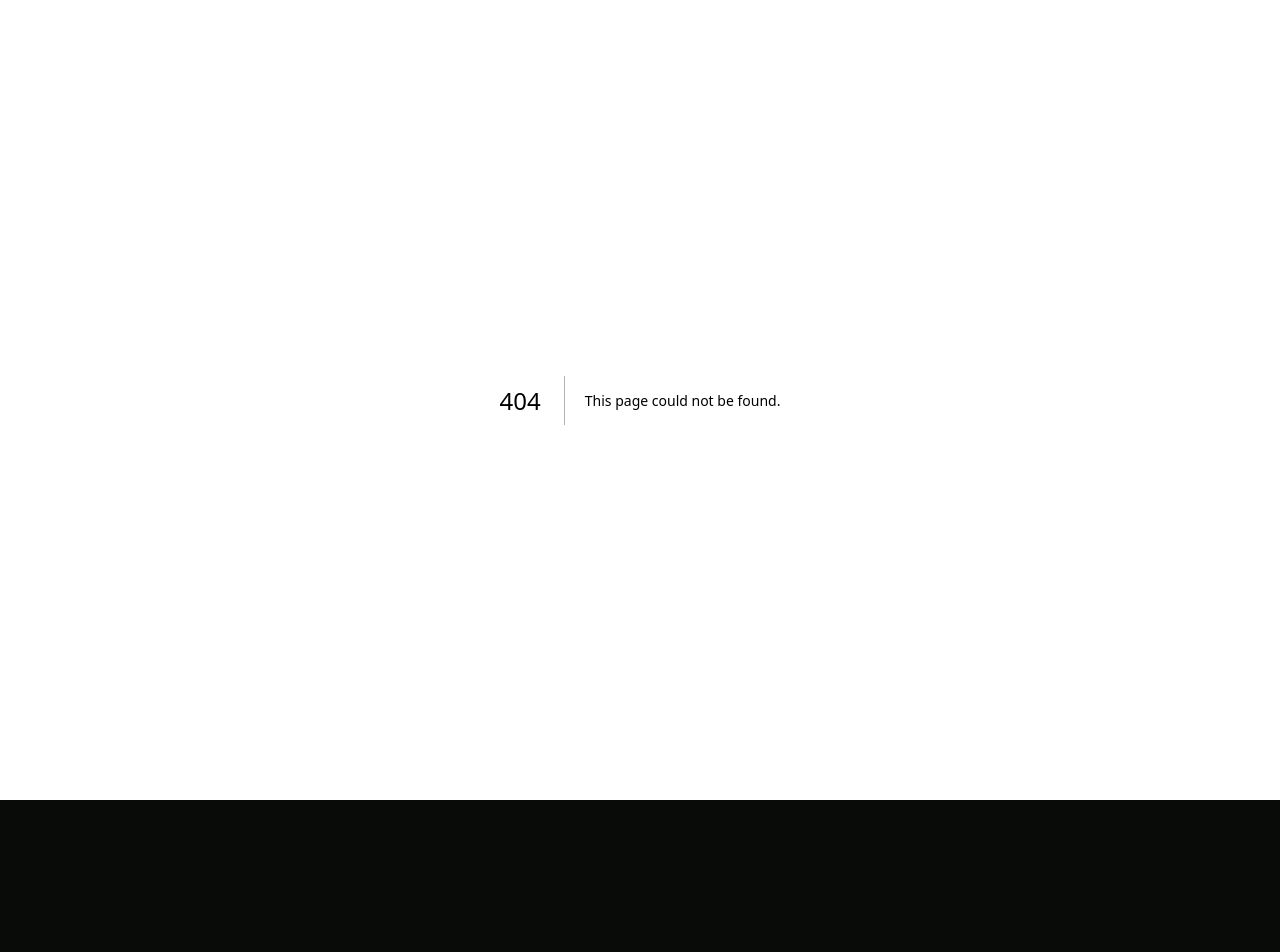
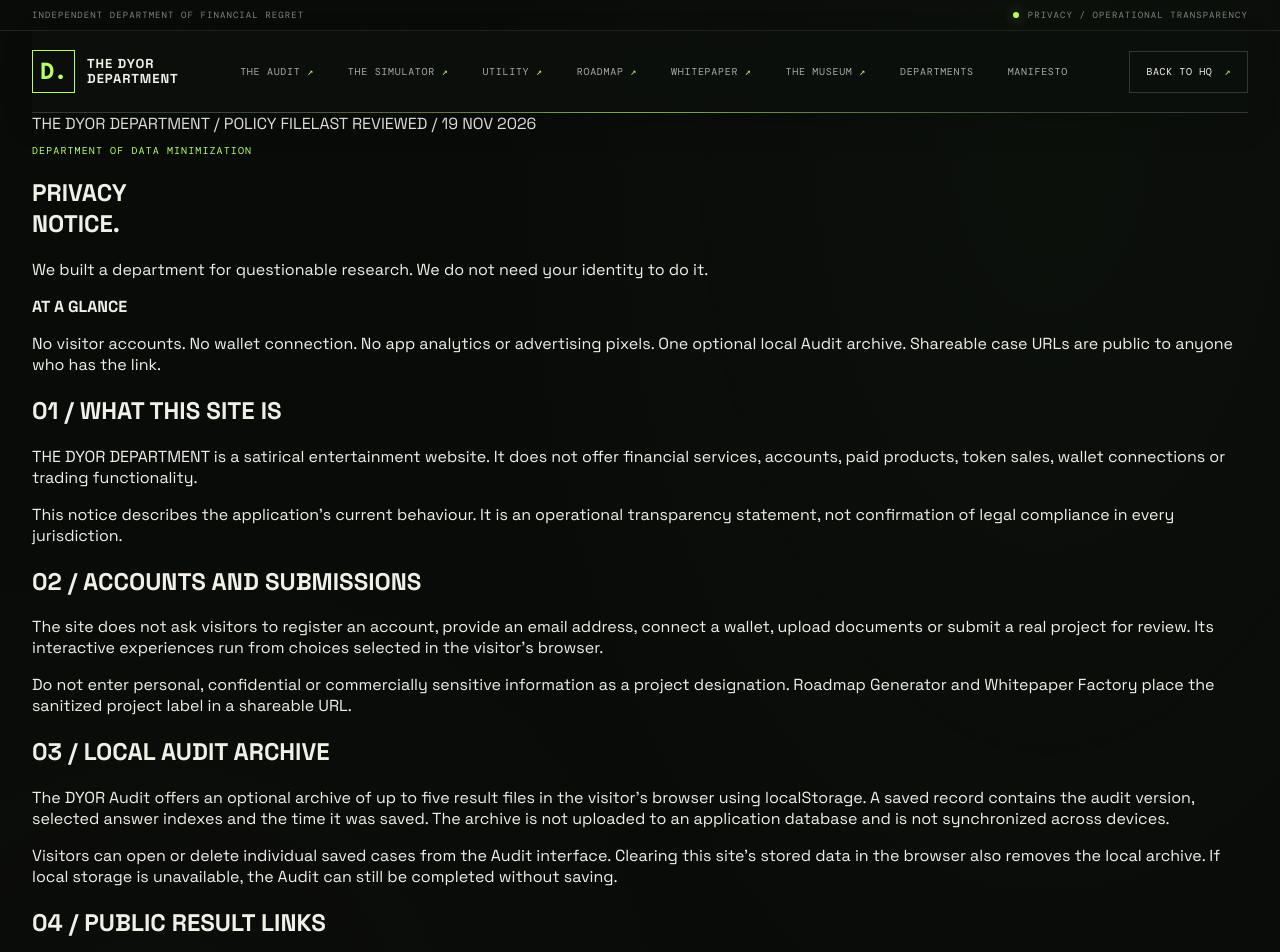
Before and after one commit to safherofficial/weird, a Next.js app: page /privacy in a window 1280 px wide. Before the commit this address had no page. Shown: the top 952 px of the page. Before the commit the page ends 800 px from the top, so only its background shows below. Built offline with nearby package versions, Linux system fonts and the light colour scheme.

Commit message:
feat(u10): add operational privacy notice and data-flow disclosures

```diff
--- /dev/null
+++ b/app/privacy/page.tsx
@@ -0,0 +1,99 @@
+import type { Metadata } from "next";
+import Link from "next/link";
+import DepartmentHeader from "../components/department-header";
+import DepartmentFooter from "../components/department-footer";
+
+export const metadata: Metadata = {
+  title: "Privacy Notice",
+  description: "How THE DYOR DEPARTMENT handles local audit archives, public result URLs, external fonts and basic hosting requests.",
+  alternates: { canonical: "/privacy" },
+};
+
+const sections = [
+  {
+    title: "01 / WHAT THIS SITE IS",
+    paragraphs: [
+      "THE DYOR DEPARTMENT is a satirical entertainment website. It does not offer financial services, accounts, paid products, token sales, wallet connections or trading functionality.",
+      "This notice describes the application's current behaviour. It is an operational transparency statement, not confirmation of legal compliance in every jurisdiction.",
+    ],
+  },
+  {
+    title: "02 / ACCOUNTS AND SUBMISSIONS",
+    paragraphs: [
+      "The site does not ask visitors to register an account, provide an email address, connect a wallet, upload documents or submit a real project for review. Its interactive experiences run from choices selected in the visitor's browser.",
+      "Do not enter personal, confidential or commercially sensitive information as a project designation. Roadmap Generator and Whitepaper Factory place the sanitized project label in a shareable URL.",
+    ],
+  },
+  {
+    title: "03 / LOCAL AUDIT ARCHIVE",
+    paragraphs: [
+      "The DYOR Audit offers an optional archive of up to five result files in the visitor's browser using localStorage. A saved record contains the audit version, selected answer indexes and the time it was saved. The archive is not uploaded to an application database and is not synchronized across devices.",
+      "Visitors can open or delete individual saved cases from the Audit interface. Clearing this site's stored data in the browser also removes the local archive. If local storage is unavailable, the Audit can still be completed without saving.",
+    ],
+  },
+  {
+    title: "04 / PUBLIC RESULT LINKS",
+    paragraphs: [
+      "Audit, Simulator, Utility Inspector, Roadmap Generator and Whitepaper Factory can create shareable URLs. These URLs encode the choices needed to reconstruct the fictional result. Roadmap Generator and Whitepaper Factory URLs also contain the sanitized project label.",
+      "Anyone who receives a public case link can view the corresponding result. Links may remain in browser history, messages, social posts and hosting request records. The site does not maintain a private account that can revoke a copied link. Do not include personal or confidential details in a project label.",
+    ],
+  },
+  {
+    title: "05 / HOSTING AND THIRD-PARTY REQUESTS",
+    paragraphs: [
+      "The site is hosted on Vercel. As with other hosted websites, the hosting provider may process technical request information such as IP address, requested path, browser information and operational or security logs to deliver and protect the service. Log handling and retention are governed by the provider's own terms and privacy documentation; this application does not control those systems.",
+      "The current stylesheet imports fonts from Google Fonts. A visitor's browser may contact Google Fonts to retrieve the font stylesheet and font files. This is a third-party network request made to render the site's typography.",
+      "When a visitor chooses a 'Post to X' or 'Share on X' action, the browser opens an X intent URL containing the prepared post text and case link. The visitor decides whether to submit the post. The site does not embed an X tracking pixel.",
+    ],
+  },
+  {
+    title: "06 / COOKIES, ANALYTICS AND TRACKING",
+    paragraphs: [
+      "The application code does not intentionally set cookies for advertising, analytics or behavioural profiling. It does not include an application analytics dashboard, advertising pixels or cross-site tracking scripts.",
+      "The optional Audit archive uses browser localStorage, which is different from a cookie. The hosting platform and any third-party services contacted by the browser may apply their own technical storage or processing under their own policies.",
+    ],
+  },
+  {
+    title: "07 / RETENTION AND CONTROL",
+    paragraphs: [
+      "The optional Audit archive remains in the visitor's browser until an individual case is deleted or the browser's site data is cleared. Public case information is encoded in the URL rather than stored in an application account. Copies of a URL shared elsewhere cannot be recalled by this site.",
+      "Operational hosting logs, font requests and external share services are controlled by their respective providers. Their retention periods cannot be configured or verified by this application.",
+    ],
+  },
+  {
+    title: "08 / OPERATOR CONTACT",
+    paragraphs: [
+      "The legal identity and a dedicated contact channel for the site operator have not been supplied in this release. They must be added by the operator before this notice is treated as a complete statutory privacy notice or used as legal assurance.",
+      "This page is dated 19 November 2026 and should be reviewed whenever application behaviour, providers or data flows change.",
+    ],
+  },
+];
+
+export default function PrivacyPage() {
+  return (
+    <main className="audit-page legal-page" id="main-content">
+      <DepartmentHeader statusMessage="PRIVACY / OPERATIONAL TRANSPARENCY" ctaHref="/" ctaLabel="BACK TO HQ" />
+      <article className="legal-document shell" id="content-start" tabIndex={-1}>
+        <div className="legal-document__meta"><span>THE DYOR DEPARTMENT / POLICY FILE</span><span>LAST REVIEWED / 19 NOV 2026</span></div>
+        <p className="eyebrow">DEPARTMENT OF DATA MINIMIZATION</p>
+        <h1>PRIVACY<br /><span>NOTICE.</span></h1>
+        <p className="legal-document__lead">We built a department for questionable research. We do not need your identity to do it.</p>
+        <div className="legal-document__notice">
+          <strong>AT A GLANCE</strong>
+          <p>No visitor accounts. No wallet connection. No app analytics or advertising pixels. One optional local Audit archive. Shareable case URLs are public to anyone who has the link.</p>
+        </div>
+        {sections.map((section) => (
+          <section className="legal-section" key={section.title}>
+            <h2>{section.title}</h2>
+            {section.paragraphs.map((paragraph) => <p key={paragraph}>{paragraph}</p>)}
+          </section>
+        ))}
+        <div className="legal-document__actions">
+          <Link className="button button--quiet" href="/terms">READ TERMS & ENTERTAINMENT DISCLAIMER ↗</Link>
+          <Link className="button button--quiet" href="/">RETURN TO THE DEPARTMENT ↗</Link>
+        </div>
+      </article>
+      <DepartmentFooter message={["WE TAKE YOUR PRIVACY SERIOUSLY.", "THE MARKET, HOWEVER, REMAINS UNDER NO OBLIGATION."]} />
+    </main>
+  );
+}
```
